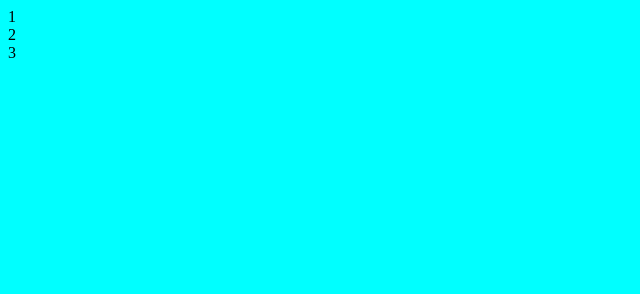
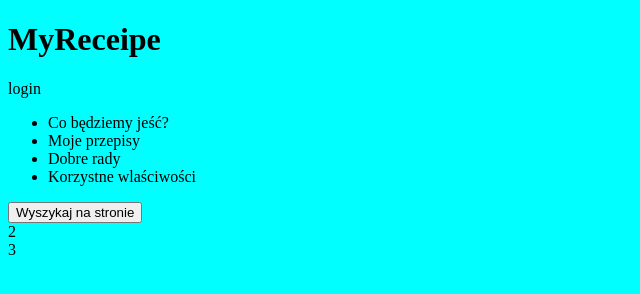
Before and after one commit to Lanarus/Recipes, a plain HTML site: page index.html in a window 1280 px wide. Shown: the whole page, without its empty margins (0-640 px from the left). Drawn offline with Linux system fonts and the light colour scheme.

Commit message:
struktura header

```diff
--- a/index.html
+++ b/index.html
@@ -6,9 +6,24 @@
   <title>My recipe</title>
   <link rel="stylesheet" href="css/reset.css">
   <link rel="stylesheet" href="css/style.css">
+  <script type="text/javascript"> </script>
 </head>
 <body>
-<div class="header">1</div>
+<div class="header">
+  <div class="container__header">
+    <h1>MyReceipe</h1>
+    <p>login</p>
+  </div>
+  <div class="container__navigation">
+    <ul class="nav">
+      <li>Co będziemy jeść?</li>
+      <li>Moje przepisy</li>
+      <li>Dobre rady</li>
+      <li>Korzystne wlaściwości</li>
+    </ul>
+    <button class="search">Wyszykaj na stronie</button>
+  </div>
+</div>
 <div class="zalosuj">2</div>
 <div class="recipes">3</div>
 </body>
```
